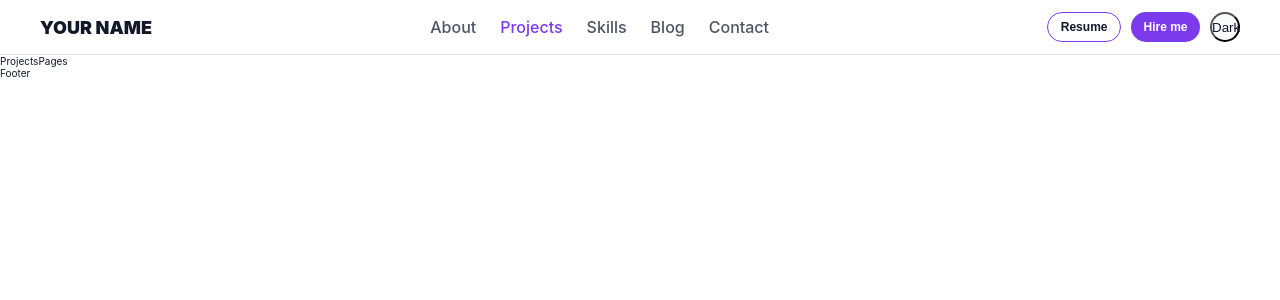
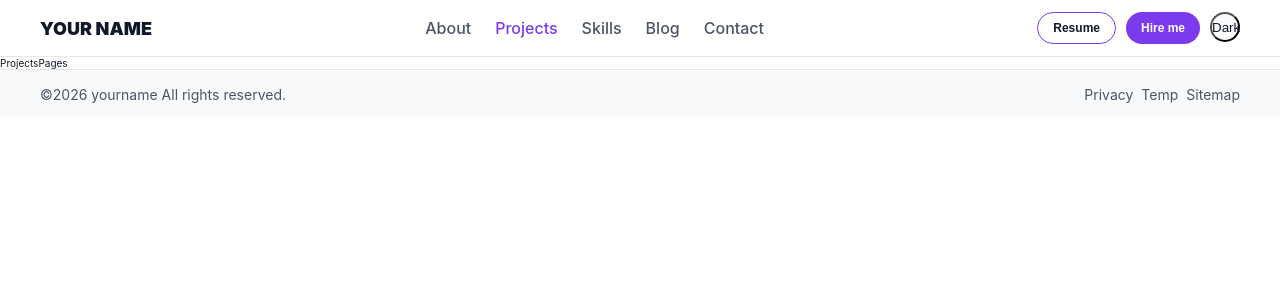
Before and after one commit to lsmxy4/Portfolio, a React (Vite) app: page /projects in a window 1280 px wide. Shown: the top 300 px of the page. Built offline with nearby package versions, Linux system fonts and the light colour scheme; a web font is replaced by a local one.

Commit message:
Cta,Footer Update

```diff
--- /dev/null
+++ b/src/components/contentCta/ContantCta.jsx
@@ -0,0 +1,31 @@
+import React from 'react'
+import styles from './ContantCta.module.scss'
+const ContactCta = () => {
+  return (
+    <section className={styles.cta_section}
+    aria-labelledby='cta-heading'
+    >
+        <div className={`inner ${styles.inner}`}>
+            <h1 className='tit tit__m'>
+                  Ready to build something amazing together?
+            </h1>
+            <p className="txt">
+                  Placeholder blurb — add your pitch and preferred contact channels here.
+            </p>
+            <div className={styles.cta}>
+                <a className='btn btn__primary btn__small' href="mailto:hello@gmail.com">
+                    Email
+                </a>
+                  <button className='btn  btn__small btn__ghost'  type='button'>
+                    LinkedIn
+                </button>
+                  <button className='btn  btn__small btn__ghost'  type='button'>
+                    Github
+                </button>
+            </div>
+        </div>
+    </section>
+  )
+}
+
+export default ContactCta
--- /dev/null
+++ b/src/components/contentCta/ContantCta.module.scss
@@ -0,0 +1,21 @@
+@use '../../styles/variables' as *;
+
+.cta_section {
+    padding:$space-12 0;
+    height: 50vh;
+    .inner {
+        display: flex;
+        flex-direction: column;
+        justify-content: center;
+        text-align: center;
+        transition:  $transition-theme;
+        background-color: var(--color-bg);
+        gap: $space-3;
+        .cta {
+            display: flex;
+            justify-content: center;
+            gap: $space-2;
+
+        }
+    }
+}
--- a/src/components/footer/Footer.jsx
+++ b/src/components/footer/Footer.jsx
@@ -1,8 +1,23 @@
 import React from 'react'
+import styles from './Footer.module.scss'
+import { Link } from 'react-router-dom'
 
 const Footer = () => {
+
+  const  year = new Date().getFullYear()
   return (
-    <div>Footer</div>
+    <footer className={styles.footer}>
+      <div className={`inner ${styles.inner}`}>
+        <p className={styles.copy}>
+          ©{year} yourname All rights reserved.
+        </p>
+        <nav className={styles.links} aria-label='Legal'>
+          <Link to = '/privacy'>Privacy</Link>
+          <Link to = '/temp'>Temp</Link>
+          <Link to = '/sitemap'>Sitemap</Link>
+        </nav>
+      </div>
+    </footer>
   )
 }
 
--- /dev/null
+++ b/src/components/footer/Footer.module.scss
@@ -0,0 +1,25 @@
+@use '../../styles/variables' as *;
+
+.footer{
+    background-color: var(--color-bg-muted);
+    border-top: 1px solid var(--color-border);
+    .inner{
+        padding: $space-3 0;
+        display: flex;
+        justify-content: space-between;
+        font-size: $font-size-sm;
+        .copy{
+            color: var(--color-text-muted);
+        }
+        .links{
+            display: flex;
+            gap: $space-1;
+            a{
+                color: var(--color-text-muted);
+                &:hover{
+                    color: var(--color-primary);
+                }
+            }
+        }
+    }
+}
--- a/src/pages/Home.jsx
+++ b/src/pages/Home.jsx
@@ -2,6 +2,7 @@
 import Hero from '../components/hero/Hero'
 import Tools from '../components/tools/Tools'
 import Project from '../components/project/Project'
+import ContantCta from '../components/contentCta/ContantCta'
 
 const Home = () => {
   return (
@@ -9,6 +10,7 @@
       <Hero/>
       <Tools/>
       <Project/>
+      <ContantCta/>
     </div>
   )
 }
--- a/src/styles/_button.scss
+++ b/src/styles/_button.scss
@@ -3,8 +3,8 @@
 .btn {
 
     border-radius: $radius-md;
-    padding: .6rem 1.25rem;
-    font-size: 1.5rem;
+    padding: .8rem 1.5rem;
+    font-size: 1.6rem;
     cursor: pointer;
     font-weight: 600;
 
@@ -23,10 +23,14 @@
     &__small {
         font-size: 1.2rem;
     }
-
-    &__md{
+    &__md {
         font-size: 1.3rem;
         border-radius: $radius-sm;
+    }
+    &__ghost{
+        border: 1px solid var(--color-border);
+        background-color: var(--color-card-bg);
+        color:var(--color-text)
     }
 }
 
@@ -39,7 +43,7 @@
 
     &__green {
         background-color: rgba(16, 185, 128, .15);
-        color: var(--color-success);
+        color: var(--color-success)
     }
 
     &__primary {
--- a/src/styles/global.scss
+++ b/src/styles/global.scss
@@ -46,6 +46,12 @@
   max-width: 120rem;
   margin: 0 auto;
   position: relative;
+  height: 100%;
+
+  @media (max-width:1200px) {
+    padding-left: $space-2 !important;
+    padding-right: $space-2 !important;
+  }
 }
 
 h1.tit {
```
